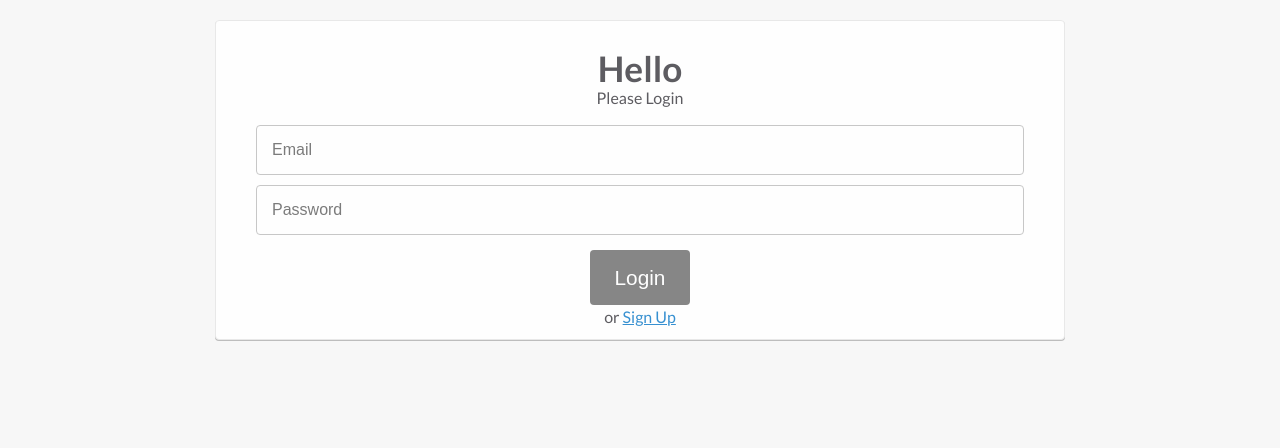
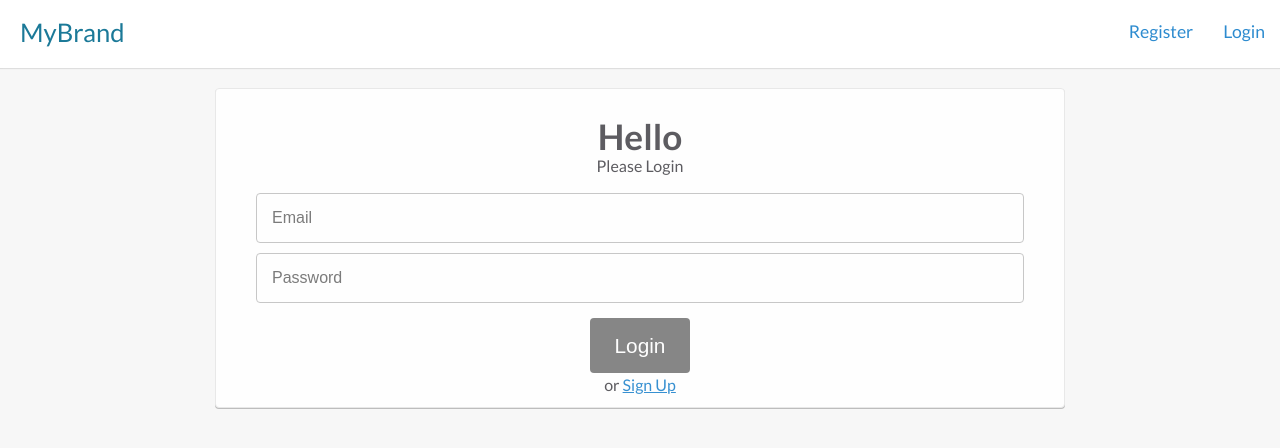
Before and after one commit to Masoule/Angular-Authentication, a website: page angularauth/index.html in a window 1280 px wide. Drawn offline with Linux system fonts and the light colour scheme.

Commit message:
adds nav bar and navigation

```diff
--- a/angularauth/css/style.css
+++ b/angularauth/css/style.css
@@ -62,15 +62,12 @@ article, aside, details, figcaption, figure, footer, header, hgroup, menu, nav,
 
 
 /* Base Styles */
-
-.cf:before,
-.cf:after {
-    content: " "; /* 1 */
-    display: table; /* 2 */
+.nav-container {
+  display: flex;
+  justify-content: space-between;
 }
-
-.cf:after {
-    clear: both;
+.main-container {
+  display: flex;
 }
 
 html {
--- a/angularauth/index.html
+++ b/angularauth/index.html
@@ -16,9 +16,11 @@
   <script src="js/controllers/success.js"></script>
 </head>
 <body>
-<header></header>
+<header>
+  <nav class="nav-container" ng-include="'views/nav.html'"></nav>
+</header>
 <div class="page">
-  <main class="cf" ng-view>
+  <main class="main-container" ng-view>
   </main>
 </div>
 </body>
--- a/angularauth/views/nav.html
+++ b/angularauth/views/nav.html
@@ -1,5 +1,5 @@
-<div class="branding"><a href="#">angularJS</a></div>
+<div class="branding"><a href="#/">MyBrand</a></div>
 <ul>
-  <li><a href="#">Login</a></li>
-  <li><a href="#">Register</a></li>
+  <li><a href="#/login">Login</a></li>
+  <li><a href="#/register">Register</a></li>
 </ul>
```
